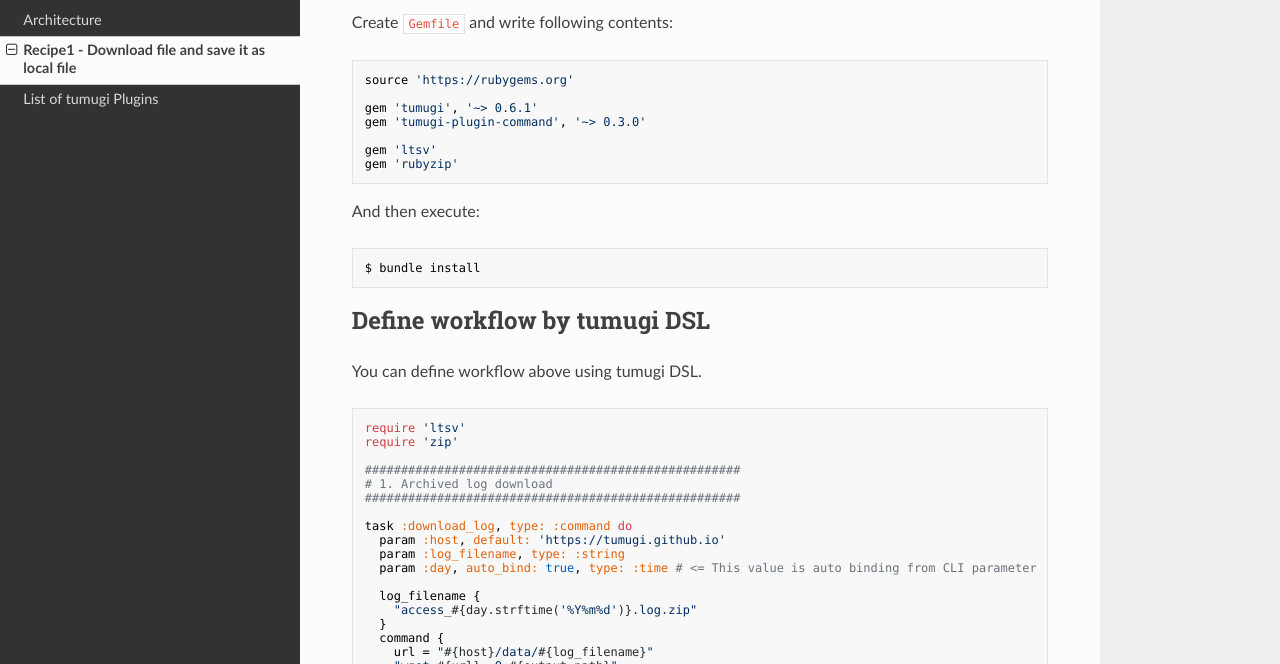
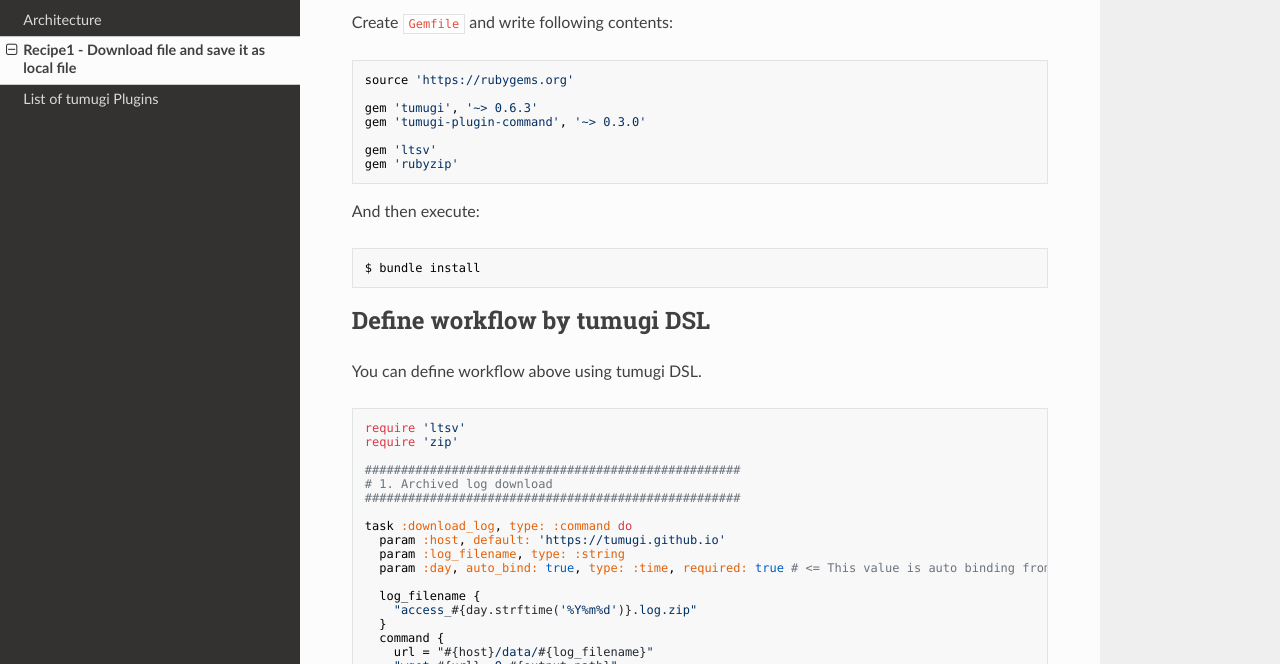
Before and after one commit to tumugi/tumugi.github.io, an MkDocs documentation site: the page built from docs/recipe1.md, in a window 1280 px wide and 900 px high, scrolled down 362 px. Shown: the part 159-823 px from the top of the window. Built offline with MkDocs 1.6.1, drawn with Linux system fonts in a browser that asks for light colours; nearby versions of some CDN libraries; old or Windows-style settings are respelled for this version of MkDocs.

Commit message:
Update recipe1

````diff
--- a/docs/recipe1.md
+++ b/docs/recipe1.md
@@ -20,7 +20,7 @@
 ```ruby
 source 'https://rubygems.org'
 
-gem 'tumugi', '~> 0.6.1'
+gem 'tumugi', '~> 0.6.3'
 gem 'tumugi-plugin-command', '~> 0.3.0'
 
 gem 'ltsv'
@@ -48,7 +48,7 @@
 task :download_log, type: :command do
   param :host, default: 'https://tumugi.github.io'
   param :log_filename, type: :string
-  param :day, auto_bind: true, type: :time # <= This value is auto binding from CLI parameter
+  param :day, auto_bind: true, type: :time, required: true # <= This value is auto binding from CLI parameter
 
   log_filename {
     "access_#{day.strftime('%Y%m%d')}.log.zip"
````
